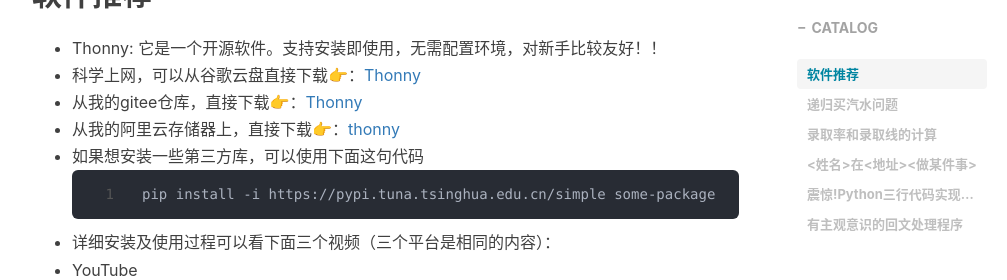
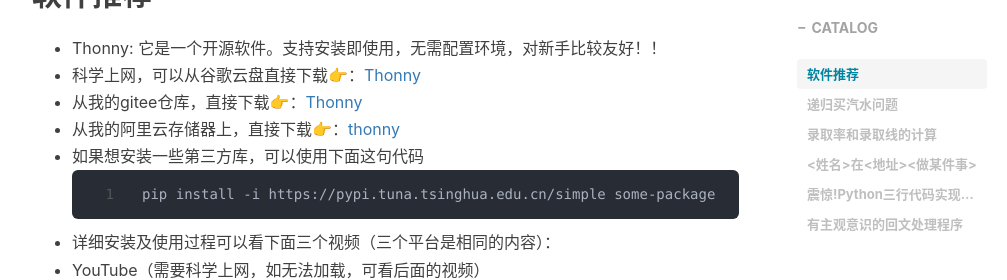
Before and after one commit to ChrisLee-Codes/github.io, a Jekyll site: the page built from _posts/2024-05-28-Python_exercise.markdown, in a window 1280 px wide and 900 px high, scrolled down 384 px, cut to the strip 0-280 px from the top of the window. Shown: the whole strip, without its empty margins (233-1240 px from the left). Built offline with Jekyll 4.4.1, drawn with Linux system fonts in a browser that asks for light colours; nearby versions of some CDN libraries; comment, search, counter and statistics services are not loaded.

Commit message:
Update 2024-05-28-Python_exercise.markdown

````diff
--- a/_posts/2024-05-28-Python_exercise.markdown
+++ b/_posts/2024-05-28-Python_exercise.markdown
@@ -20,12 +20,12 @@
 pip install -i https://pypi.tuna.tsinghua.edu.cn/simple some-package
 ```
 * 详细安装及使用过程可以看下面三个视频（三个平台是相同的内容）：
-* YouTube
-* <iframe width="560" height="315" src="https://www.youtube.com/embed/ixasCRbVAAo?si=5zl5AMaIex7OsjvF" title="Python应用程序打包" frameborder="0" allow="accelerometer; autoplay; clipboard-write; encrypted-media; gyroscope; picture-in-picture; web-share" referrerpolicy="strict-origin-when-cross-origin" allowfullscreen></iframe>
+* YouTube（需要科学上网，如无法加载，可看后面的视频）
+* <iframe width="560" height="315" src="https://www.youtube.com/embed/tTI1Hy57O5I?si=J5E9y95io4Pp_1WG" title="Thonny软件的安装与使用" frameborder="0" allow="accelerometer; autoplay; clipboard-write; encrypted-media; gyroscope; picture-in-picture; web-share" referrerpolicy="strict-origin-when-cross-origin" allowfullscreen></iframe>
 * 优酷
-* <iframe width="651" height="366" src="https://player.youku.com/embed/XNjM5OTA4NjA1Mg==" title="Python_exerses" frameborder="0" allow="accelerometer; autoplay; clipboard-write; encrypted-media; gyroscope; picture-in-picture; web-share" referrerpolicy="strict-origin-when-cross-origin" allowfullscreen></iframe>
+* <iframe width="560" height="315" src="https://player.youku.com/embed/XNjM5OTA4NjA1Mg==" title="Thonny软件的安装与使用" frameborder="0" allow="accelerometer; autoplay; clipboard-write; encrypted-media; gyroscope; picture-in-picture; web-share" referrerpolicy="strict-origin-when-cross-origin" allowfullscreen></iframe>
 * 哔哩哔哩
-* <iframe width="651" height="366" src="https://player.youku.com/embed/XNjM5OTA4NjA1Mg==" title="Python_exerses" frameborder="0" allow="accelerometer; autoplay; clipboard-write; encrypted-media; gyroscope; picture-in-picture; web-share" referrerpolicy="strict-origin-when-cross-origin" allowfullscreen></iframe>
+* <iframe width="560" height="315" src="//player.bilibili.com/player.html?isOutside=true&aid=112530525194496&bvid=BV1CZTqebE56&cid=500001565615269&p=1" title="Thonny软件的安装与使用" frameborder="0" allow="accelerometer; autoplay; clipboard-write; encrypted-media; gyroscope; picture-in-picture; web-share" referrerpolicy="strict-origin-when-cross-origin" allowfullscreen></iframe>
 
 ## 递归买汽水问题
 一瓶汽水一元钱，两个空瓶或者三个瓶盖，可以换一瓶汽水。请问我有20元钱，可以喝多少瓶汽水？
````
